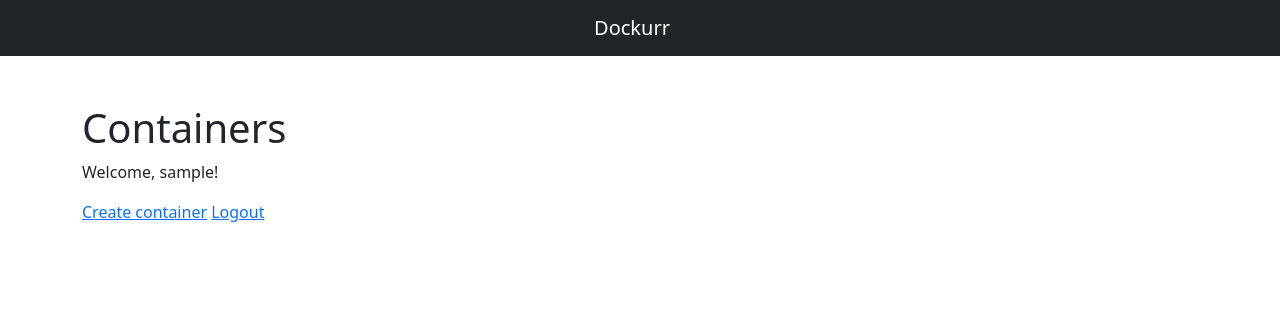
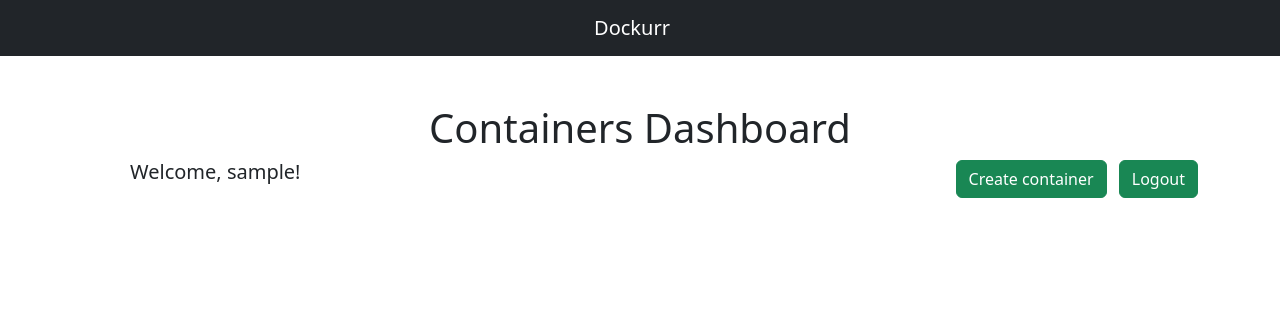
Before and after one commit to lc-at/dockurr, a Flask app: page /dashboard in a window 1280 px wide. Shown: the top 316 px of the page. Run offline with Flask 3, Linux system fonts and the light colour scheme; the visitor is signed in with stand-in values (Sample User, id 1).

Commit message:
add container dashboard page

```diff
--- a/dockurr/templates/dashboard.html
+++ b/dockurr/templates/dashboard.html
@@ -1,36 +1,46 @@
-{% extends "skel.html" %}
-
-{% block container %}
-<h1>Containers</h1>
-<p>Welcome, {{ g.username }}!<br /></p>
-<a role="button" href="{{ url_for('views.create_container') }}"
-  >Create container</a
->
-<a role="button" href="{{ url_for('views.logout') }}">Logout</a>
+{% extends "skel.html" %} {% block container %}
+<h1 class="text-center">Containers Dashboard</h1>
+<div class="d-flex justify-content-between">
+  <h5 class="mx-5">Welcome, {{ g.username }}!<br /></h5>
+  <div>
+    <a class="btn btn-success mx-2" role="button" href="{{ url_for('views.create_container') }}"
+      >Create container</a
+    >
+    <a class="btn btn-success" role="button" href="{{ url_for('views.logout') }}">Logout</a>
+  </div>
+</div>
 <ol>
   {% for container in containers %}
-  <li>
-    <ul>
-      <li>Name: <b>{{ container.name }}</b></li>
-      <li>Internal ID: {{ container.internal_id }}</li>
-      <li>Image: {{ container.image }}</li>
-      <li>Status: {{ container.status }}</li>
-      <li>
-        Port binding: host:{{container.public_port}} to container:{{
-        container.container_port }}
-      </li>
-      <li>
-        Actions:
-        <a href="{{ url_for('views.start_container', id=container.id) }}"
-          >Start</a
-        >
-        <a href="{{ url_for('views.stop_container', id=container.id) }}"
-          >Stop</a
-        >
-        <a href="#">Delete</a>
-      </li>
-    </ul>
-  </li>
+  <div class="card my-4">
+    <div class="card-header">
+     <h3>
+       <b>{{ container.name }}</b>
+     </h3>
+    </div>
+    <div class="card-body">
+      <div class="d-flex">
+        <div class="d-flex flex-column px-3">
+          <h5 class="card-title flex-grow-1">Image</h5>
+          <p class="card-text font-sm"><small>Internal ID</small></p>
+          <p class="card-text">Status</p>
+          <p class="card-text">Host</p>
+          <p class="card-text">To</p>
+        </div>
+        <div class="d-flex flex-column px-5">
+          <h5 class="card-title flex-grow-1">{{container.image}}</h5>
+          <p class="card-text font-sm d-inline-block text-truncate"><small>{{container.internal_id}}</small></p>
+          <p class="card-text">{{container.status}}</p>
+          <p class="card-text">{{container.public_port}}</p>
+          <p class="card-text">{{container.container_port}}</p>
+        </div>
+      </div>
+      <div class="p-3">
+        <a class="btn btn-primary" href="{{ url_for('views.start_container', id=container.id) }}">Start</a>
+        <a class="btn btn-warning" href="{{ url_for('views.stop_container', id=container.id) }}">Stop</a>
+        <a class="btn btn-danger" href="{{ url_for('views.delete_container', id=container.id) }}">Delete</a>
+      </div>
+    </div>
+  </div>
   {% endfor %}
 </ol>
 {% endblock %}
--- a/dockurr/views.py
+++ b/dockurr/views.py
@@ -87,6 +87,13 @@
     containerman.stop_container(id)
     return redirect(url_for('views.dashboard'))
 
+@bp.route('/delete-container/<int:id>')
+def delete_container(id):
+    containerman.delete_container(id)
+    flash(f'Container {id} deleted', 'info')
+    return redirect(url_for('views.dashboard'))
+
+
 @bp.route('/schedule-container/<int:id>')
 def schedule_container(id):
     container = Container.query.filter_by(id=id).first_or_404()
```
Also changed, not shown: dockurr/templates/auth.html (line endings or trailing spaces).
